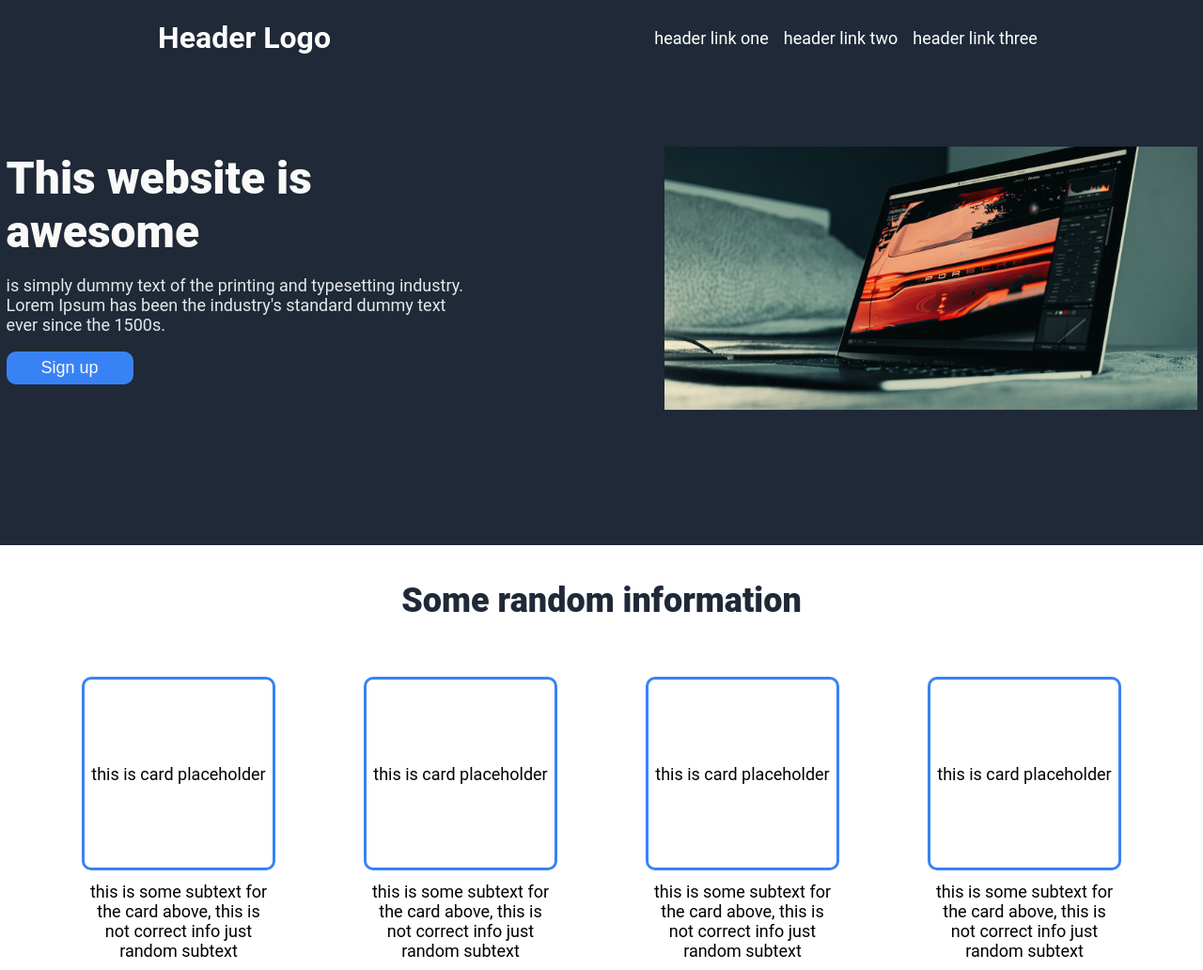
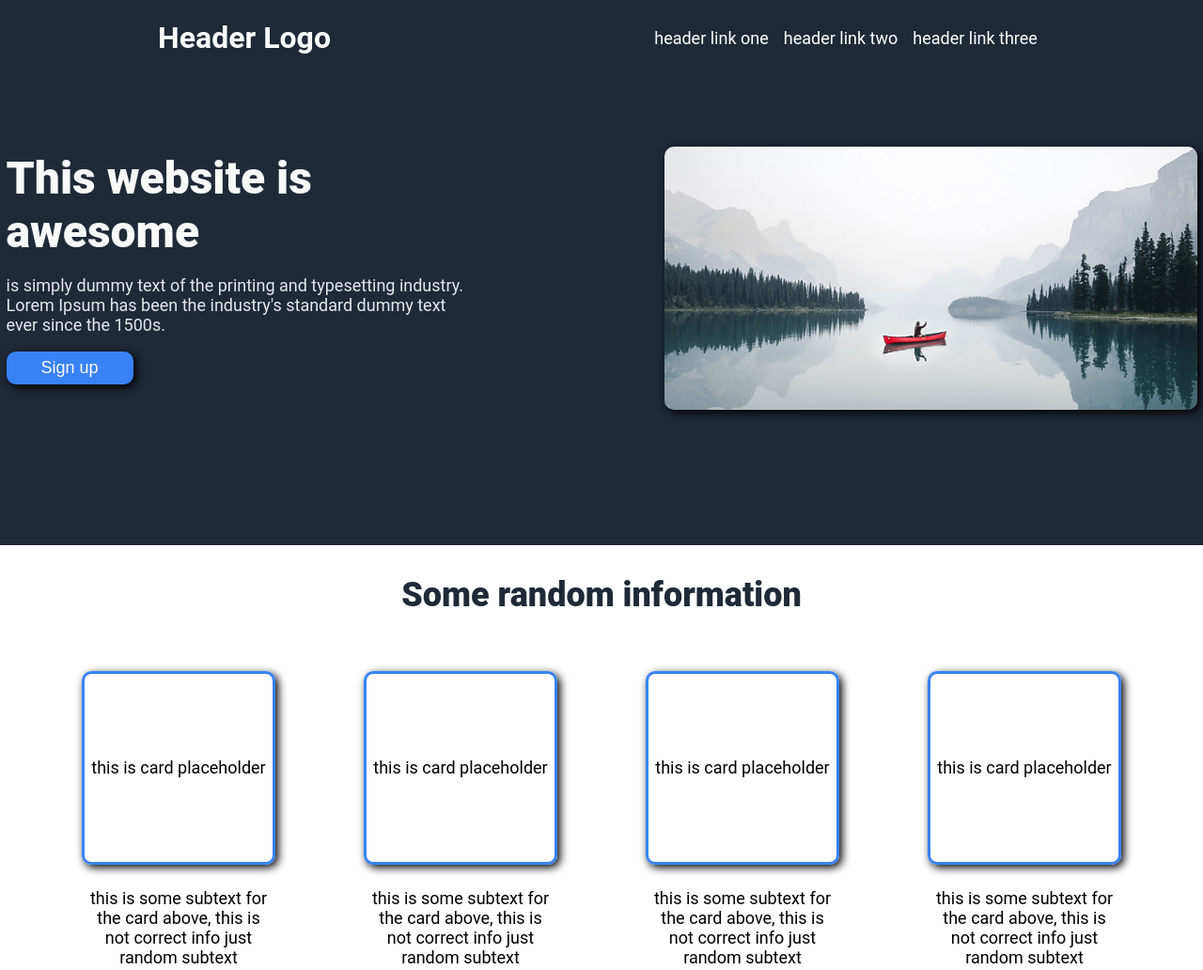
Before and after one commit to isaaxh/landing-page, a plain HTML site: page index.html in a window 1280 px wide. Shown: the top 1032 px of the page at 94% size. Drawn offline with Linux system fonts and the light colour scheme.

Commit message:
Project-completed!

```diff
--- a/css/style.css
+++ b/css/style.css
@@ -50,6 +50,10 @@ a {
 
 }
 
+a:hover {
+    color: #3882f6;
+}
+
 .hero-content {
     display: flex;
     height: 500px;
@@ -85,11 +89,15 @@ button {
     height: 35px;
     padding: 5px 12px;
     border-radius: 10px;
+}
 
+button:hover {
+    background-color: #5e99f8;
 }
 
 .hero-btn {
     border: none;
+    box-shadow: 3px 3px 10px black;
 }
 
 .hero-right{
@@ -98,11 +106,13 @@ button {
     margin-bottom: 50px;
 }
 
-img{
+img.header-img {
     width: 567px;
     height: 280px;
     object-fit: cover;
     object-position: 50%;
+    border-radius: 10px;
+    box-shadow: 3px 3px 10px black;
 
 }
 
@@ -145,10 +155,11 @@ img{
     border-radius: 10px;
     width: 200px;
     height: 200px;
-    margin-bottom: 12px;
+    margin-bottom: 25px;
     display: flex;
     justify-content:center;
     align-items:center;
+    box-shadow: 3px 3px 10px black;
 }
 
 
@@ -200,6 +211,7 @@ img{
     border-radius: 10px;
     display: flex;
     justify-content:space-between;
+    box-shadow: 3px 3px 10px black;
 }
 
 .call-title {
--- a/index.html
+++ b/index.html
@@ -32,7 +32,7 @@
                 <button type="button" class="hero-btn">Sign up</button>
             </div>
             <div class="hero-right">
-                <img src="./img/free-stock-img.jpg" alt="placeholder for images">
+                <img class="header-img" src="./img/free-stock-img3.jpg" alt="placeholder for images">
             </div>
         </div>
     </div>
```
Also changed, not shown: img/free-stock-img3.jpg (added), img/free-stock-img4.jpg (added), 1 other file.
